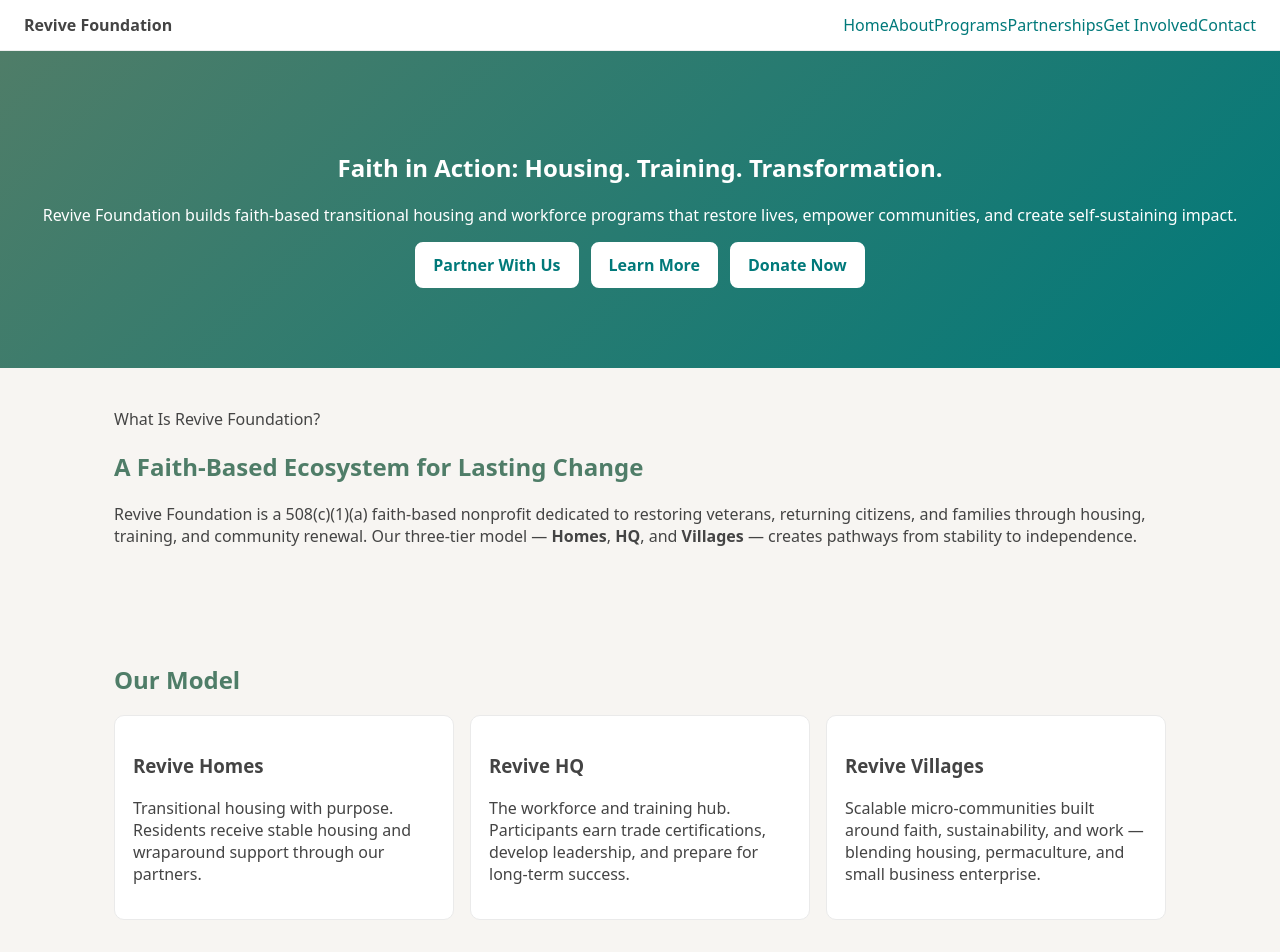
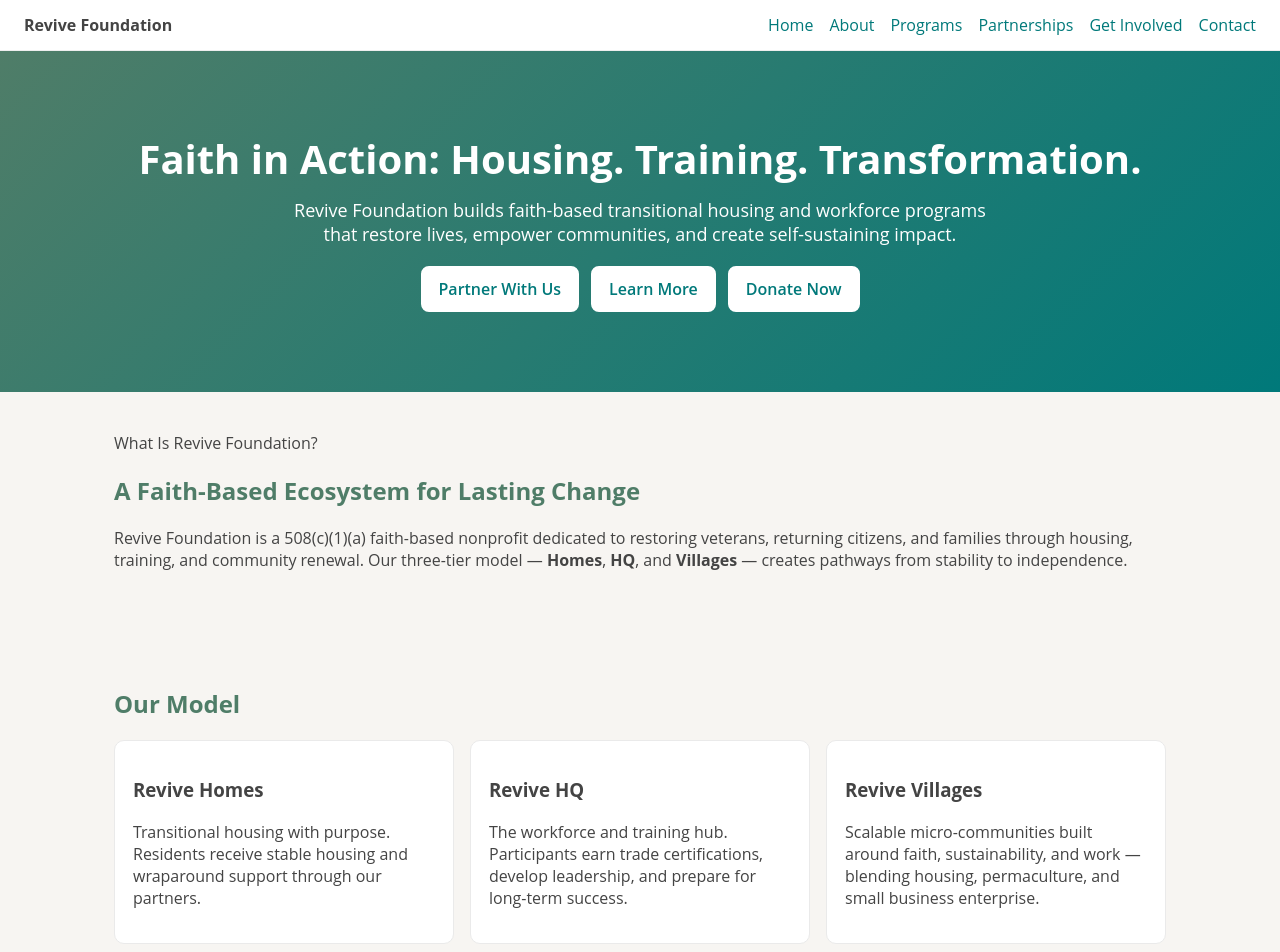
Before and after one commit to ReviveFoundation/revivefoundation, a Next.js app: page / in a window 1280 px wide. Shown: the top 952 px of the page. Built offline with nearby package versions, Linux system fonts and the light colour scheme.

Commit message:
Add files via upload

```diff
--- a/styles/globals.css
+++ b/styles/globals.css
@@ -1,11 +1,28 @@
-:root{--primary:#4F7D68;--light:#8BC8A2;--teal:#00797A;--neutral:#F7F5F2;--text:#444444}
-*{box-sizing:border-box}body{margin:0;font-family:system-ui,-apple-system,Segoe UI,Roboto;color:var(--text);background:var(--neutral)}
-a{color:var(--teal);text-decoration:none}.container{max-width:1100px;margin:0 auto;padding:24px}
+
+:root{
+  --primary:#4F7D68; --light:#8BC8A2; --teal:#00797A; --neutral:#F7F5F2; --text:#444444;
+}
+*{box-sizing:border-box}
+body{margin:0;font-family: 'Open Sans', system-ui, -apple-system, Segoe UI, Roboto, Helvetica, Arial, sans-serif;background:var(--neutral);color:var(--text)}
+a{color:var(--teal);text-decoration:none}
+.container{max-width:1100px;margin:0 auto;padding:24px}
 .hero{background:linear-gradient(135deg,var(--primary),var(--teal));color:#fff;padding:80px 24px;text-align:center}
-.btnrow{display:flex;gap:12px;justify-content:center;flex-wrap:wrap}.btn{background:#fff;color:var(--teal);padding:10px 16px;border-radius:8px;font-weight:600;border:2px solid #fff}
-.section{padding:40px 24px}.cardgrid{display:grid;grid-template-columns:repeat(auto-fit,minmax(240px,1fr));gap:16px}
-.card{background:#fff;border:1px solid #eaeaea;border-radius:10px;padding:18px}.statgrid{display:grid;grid-template-columns:repeat(auto-fit,minmax(160px,1fr));gap:12px}
-.stat{background:#fff;border-radius:10px;padding:16px;border:1px solid #eaeaea;text-align:center}.nav{display:flex;justify-content:space-between;align-items:center;padding:14px 24px;background:#fff;border-bottom:1px solid #eee;position:sticky;top:0;z-index:10}
-.footer{padding:24px;text-align:center;color:#666}h2{color:var(--primary)}.small{font-size:12px;color:#777}
-label{display:block;margin:10px 0 6px 0}input,textarea{width:100%;padding:10px;border:1px solid #ccc;border-radius:8px;background:#fff}
+.hero h1{margin:0 0 12px 0;font-size:40px}
+.hero p{margin:0 auto 20px auto;max-width:720px;font-size:18px}
+.nav{display:flex;justify-content:space-between;align-items:center;padding:14px 24px;background:#fff;border-bottom:1px solid #eee;position:sticky;top:0;z-index:10}
+.nav a{margin-left:16px}
+.section{padding:40px 24px}
+.cardgrid{display:grid;grid-template-columns:repeat(auto-fit,minmax(240px,1fr));gap:16px}
+.card{background:#fff;border:1px solid #eaeaea;border-radius:10px;padding:18px}
+.statgrid{display:grid;grid-template-columns:repeat(auto-fit,minmax(160px,1fr));gap:12px}
+.stat{background:#fff;border-radius:10px;padding:16px;border:1px solid #eaeaea;text-align:center}
+.btnrow{display:flex;gap:12px;justify-content:center;flex-wrap:wrap}
+.btn{background:#fff;color:var(--teal);padding:10px 16px;border-radius:8px;font-weight:600;border:2px solid #fff}
+.footer{padding:24px;text-align:center;color:#666;background:#fff;margin-top:40px}
+h2{color:var(--primary)}
+.small{font-size:12px;color:#777}
+table{width:100%;border-collapse:collapse;background:#fff}
+th,td{border:1px solid #eee;padding:10px;text-align:left}
+label{display:block;margin:10px 0 6px 0}
+input,textarea{width:100%;padding:10px;border:1px solid #ccc;border-radius:8px;background:#fff}
 button.submit{background:var(--teal);color:#fff;border:none;padding:12px 16px;border-radius:8px;margin-top:12px;cursor:pointer}
```
